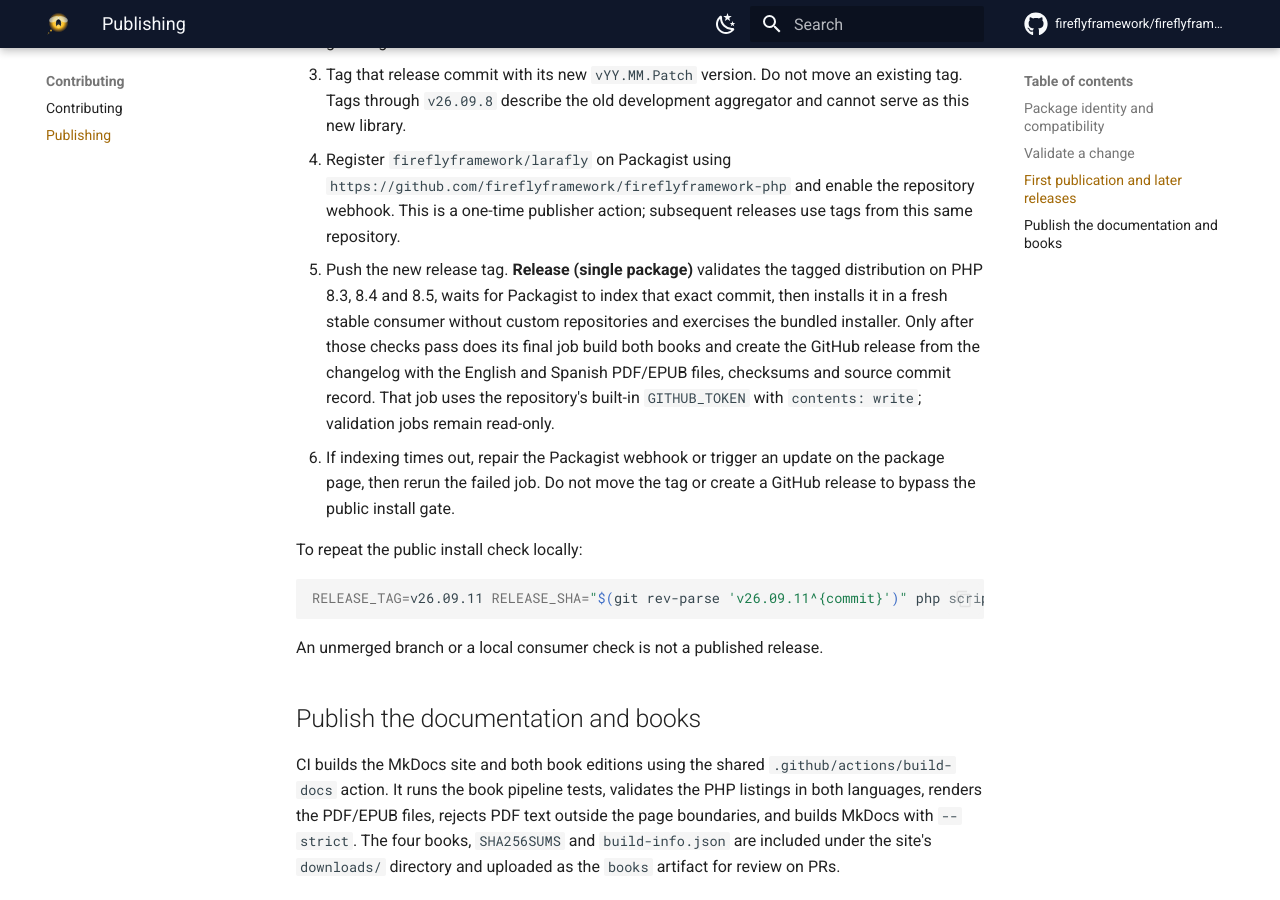
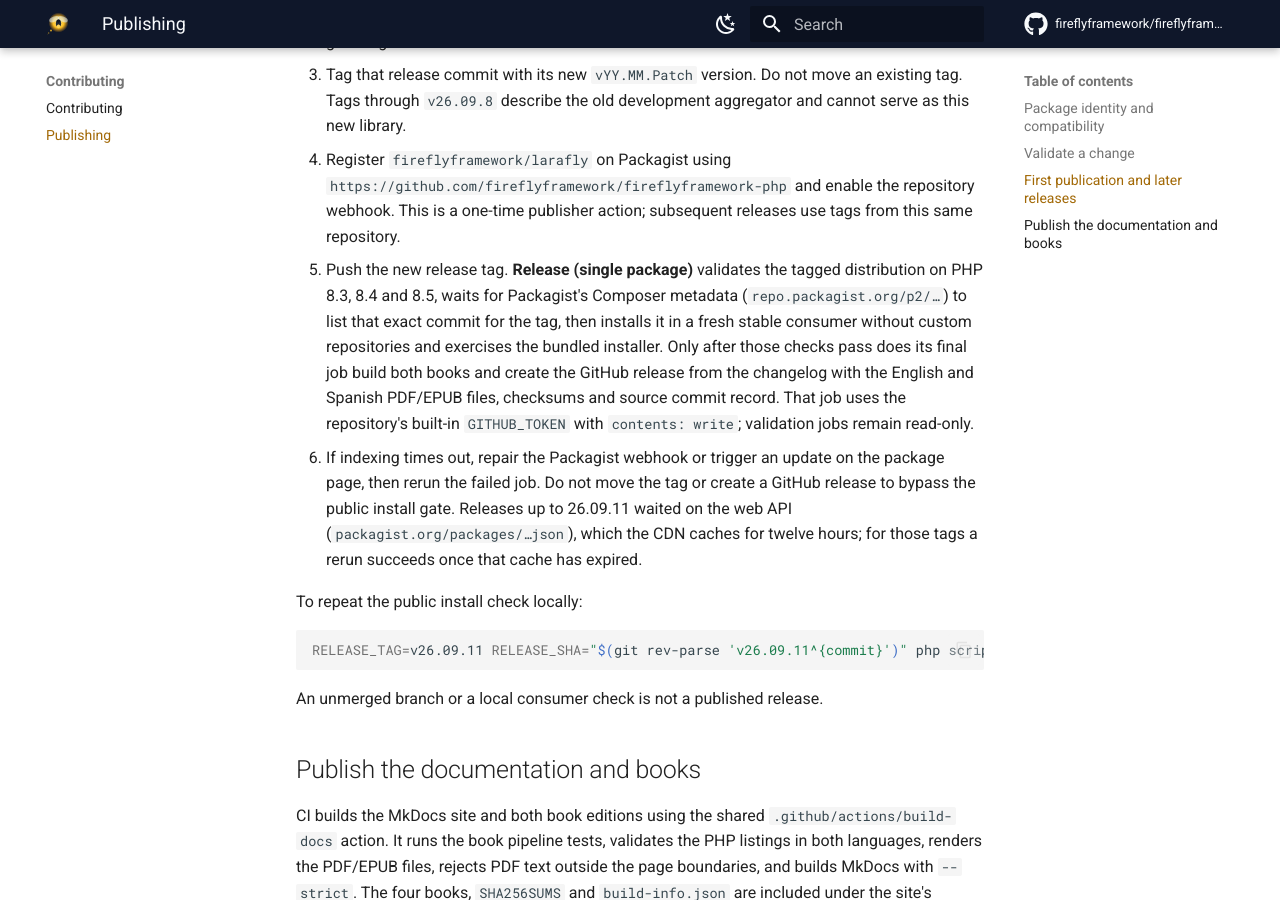
Before and after one commit to fireflyframework/fireflyframework-php, an MkDocs documentation site: the page built from docs/publishing.md, in a window 1280 px wide and 900 px high, scrolled down 1722 px. Built offline with MkDocs 1.6.1 and Material for MkDocs 9.7.7, drawn with Linux system fonts in a browser that asks for light colours; comment, search, counter and statistics services are not loaded.

Commit message:
fix(release): wait for the tag on Composer's metadata endpoint, not the CDN-cached web API
The publication job read packagist.org/packages/fireflyframework/larafly.json,
which the CDN serves with s-maxage=43200. After v26.09.11 was indexed,
Composer installed it from repo.packagist.org/p2 within a minute, but the
job saw the twelve-hour-old document for its whole five-minute window and
failed twice. It now reads the p2 metadata Composer uses, for up to ten
minutes, and ReleaseWorkflowTest pins the endpoint.

```diff
--- a/docs/publishing.md
+++ b/docs/publishing.md
@@ -67,13 +67,16 @@ CI runs these package checks on PHP 8.3, 8.4 and 8.5 for PRs to `main` and pushe
    `https://github.com/fireflyframework/fireflyframework-php` and enable the repository webhook. This is a
    one-time publisher action; subsequent releases use tags from this same repository.
 5. Push the new release tag. **Release (single package)** validates the tagged distribution on PHP
-   8.3, 8.4 and 8.5, waits for Packagist to index that exact commit, then installs it in a fresh stable
+   8.3, 8.4 and 8.5, waits for Packagist's Composer metadata (`repo.packagist.org/p2/…`) to list that exact
+   commit for the tag, then installs it in a fresh stable
    consumer without custom repositories and exercises the bundled installer. Only after those checks
    pass does its final job build both books and create the GitHub release from the changelog with the
    English and Spanish PDF/EPUB files, checksums and source commit record. That job uses the repository's
    built-in `GITHUB_TOKEN` with `contents: write`; validation jobs remain read-only.
 6. If indexing times out, repair the Packagist webhook or trigger an update on the package page, then
    rerun the failed job. Do not move the tag or create a GitHub release to bypass the public install gate.
+   Releases up to 26.09.11 waited on the web API (`packagist.org/packages/…json`), which the CDN caches for
+   twelve hours; for those tags a rerun succeeds once that cache has expired.
 
 To repeat the public install check locally:
 
```
Also changed, not shown: CHANGELOG.md (+6 -0 lines), 2 other files.
